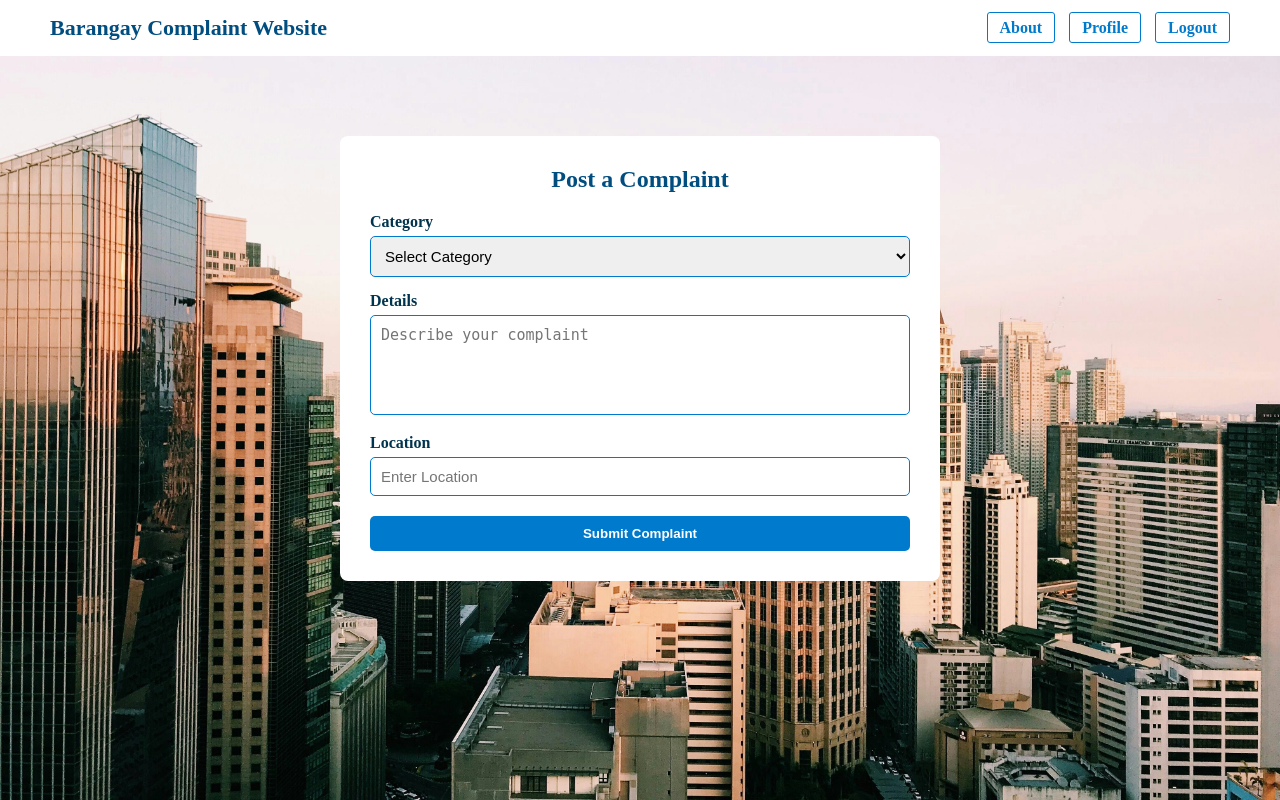
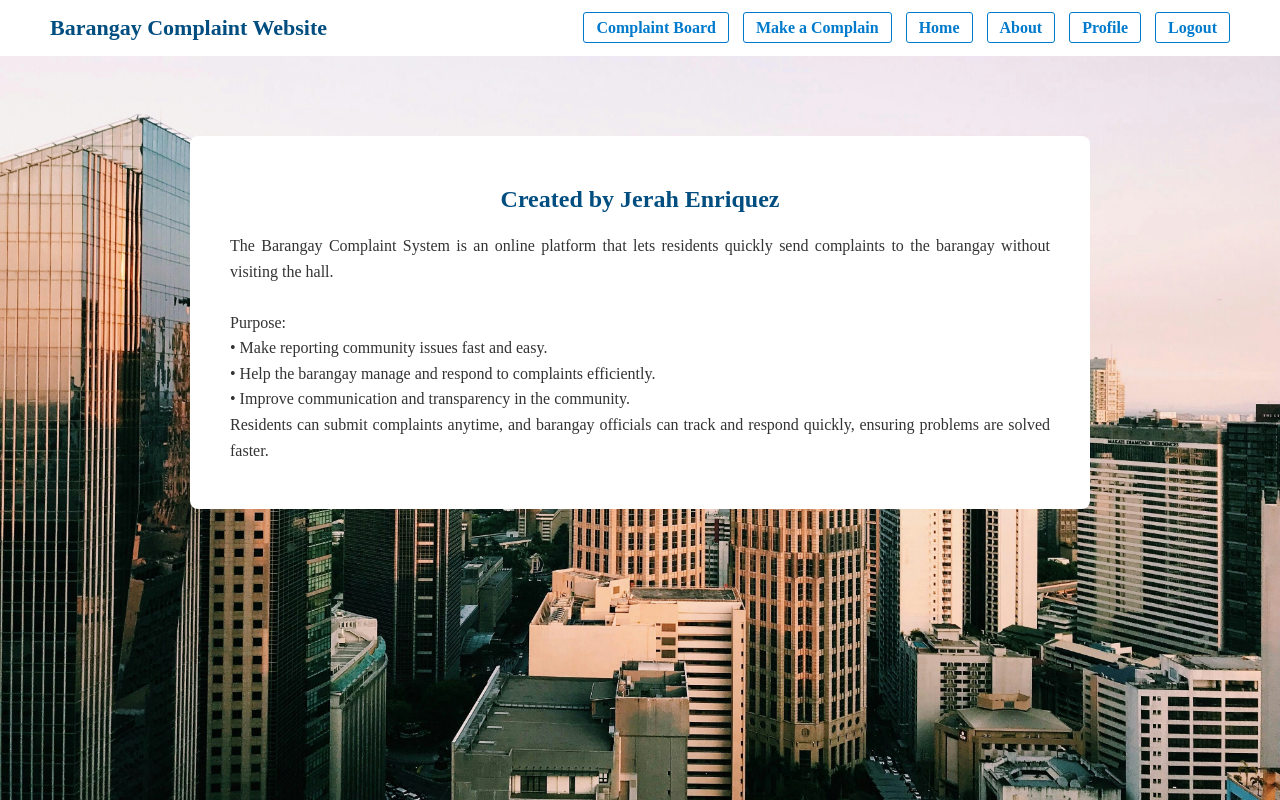
Before and after one commit to JerahEnriquez27/BarangayComplain, a Flask app: page /home in a window 1280 px wide. Run offline with Flask 3, Linux system fonts and the light colour scheme.

Commit message:
Update Home.html
add links

```diff
--- a/Template/Home.html
+++ b/Template/Home.html
@@ -1,38 +1,37 @@
 <!DOCTYPE html>
 <html>
 <head>
-    <title>Home</title>
-        <link rel="stylesheet" href="{{ url_for('static', filename='home.css') }}">
+    <title>HomePage</title>
+    <link rel="stylesheet" href="{{ url_for('static', filename='about.css') }}">
 </head>
 <body>
     <nav>
         <div class="navtitle">Barangay Complaint Website</div>
         <div class="navbutton">
+            <a href="{{ url_for('complaintboard') }}">Complaint Board</a>
+            <a href="{{ url_for('complain') }}">Make a Complain</a>
+            <a href="{{ url_for('home') }}">Home</a>
             <a href="{{ url_for('about') }}">About</a>
             <a href="{{ url_for('profile') }}">Profile</a>
             <a href="{{ url_for('main') }}">Logout</a>
         </div>
     </nav>
 
-    <div class="complaintcontainer">
-        <h2>Post a Complaint</h2>
+    <div class="aboutcontainer">
+        <h2>Created by Jerah Enriquez</h2>
 
-        <label for="category">Category</label>
-        <select id="category" name="category" required>
-            <option value="">Select Category</option>
-            <option value="garbage">Garbage</option>
-            <option value="noise">Noise Disturbance</option>
-            <option value="street">Drug Issue</option>
-            <option value="others">Others</option>
-        </select>
+        <p>
+            The Barangay Complaint System is an online platform that lets
+            residents quickly send complaints to the barangay without visiting the hall.<br><br>
 
-        <label for="details">Details</label>
-        <textarea placeholder="Describe your complaint" required></textarea>
+            Purpose:<br>
+            • Make reporting community issues fast and easy.<br>
+            • Help the barangay manage and respond to complaints efficiently.<br>
+            • Improve communication and transparency in the community.<br>
+            Residents can submit complaints anytime, and barangay officials can track and respond quickly,
+            ensuring problems are solved faster.
 
-        <label for="location">Location</label>
-        <input type="text" placeholder="Enter Location" required>
-
-        <button>Submit Complaint</button>
+        </p>
     </div>
 </body>
 </html>
```
